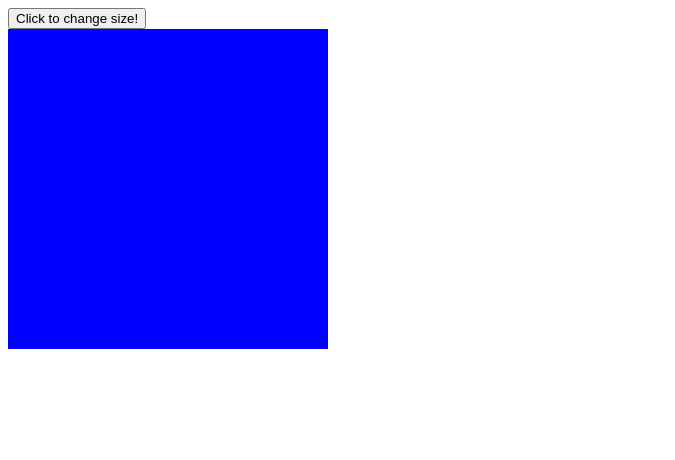
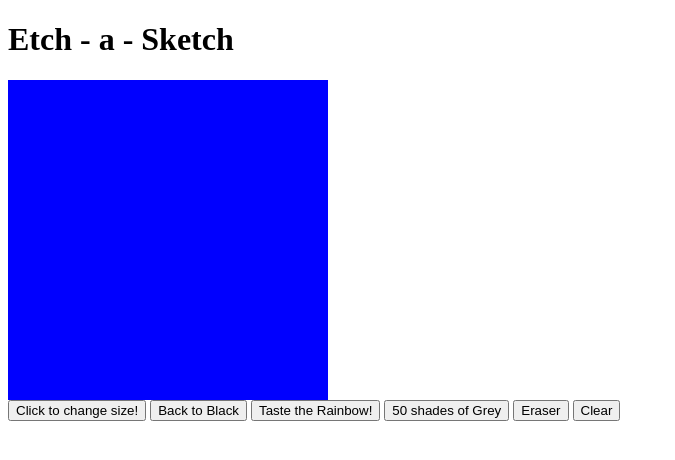
Before and after one commit to annalewke/etch-a-sketch, a plain HTML site: page index.html in a window 1280 px wide. Shown: the whole page, without its empty margins (0-675 px from the left). Drawn offline with Linux system fonts and the light colour scheme.

Commit message:
Add buttons pixel-size, black, rainbow, grey-scale, erase & clear

```diff
--- a/index.html
+++ b/index.html
@@ -8,7 +8,15 @@
     <script src="script.js" defer></script>
 </head>
 <body>
-    <button>Click to change size!</button>
-    <div class="container"></div>
+    <h1>Etch - a - Sketch</h1>
+    <div class="hero">
+        <div class="container"></div>
+        <button class="pixel-size">Click to change size!</button>
+        <button class="black">Back to Black</button>
+        <button class="rainbow">Taste the Rainbow!</button>
+        <button class="grey-scale">50 shades of Grey</button>
+        <button class="erase">Eraser</button>
+        <button class="clear">Clear</button>
+    </div>
 </body>
 </html>
```
